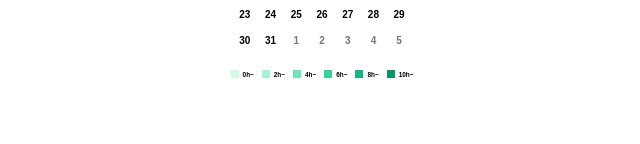
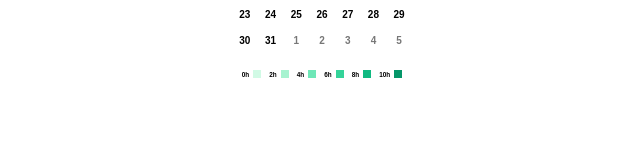
Before and after one commit to kkodai1209/heatmap-widget, a Next.js app: page / in a window 1280 px wide. Shown: the part 156-300 px from the top of the page, without its empty margins (318-958 px from the left). Built offline with nearby package versions, Linux system fonts and the light colour scheme; no server answers.

Commit message:
Fix Netlify deploy issues

```diff
--- a/src/app/page.js
+++ b/src/app/page.js
@@ -57,28 +57,28 @@ const HeatmapCalendar = () => {
       {/* 凡例を横並びに変更 */}
       <div className="mt-4 flex space-x-2">
         <div className="flex items-center space-x-1">
+          <span className="text-xxs font-bold text-black">0h</span>
           <div className="w-2 h-2 tile-green-1"></div>
-          <span className="text-xxs font-bold text-black">0h~</span>
         </div>
         <div className="flex items-center space-x-1">
+          <span className="text-xxs font-bold text-black">2h</span>
           <div className="w-2 h-2 tile-green-2"></div>
-          <span className="text-xxs font-bold text-black">2h~</span>
         </div>
         <div className="flex items-center space-x-1">
+          <span className="text-xxs font-bold text-black">4h</span>
           <div className="w-2 h-2 tile-green-3"></div>
-          <span className="text-xxs font-bold text-black">4h~</span>
         </div>
         <div className="flex items-center space-x-1">
+          <span className="text-xxs font-bold text-black">6h</span>
           <div className="w-2 h-2 tile-green-4"></div>
-          <span className="text-xxs font-bold text-black">6h~</span>
         </div>
         <div className="flex items-center space-x-1">
+          <span className="text-xxs font-bold text-black">8h</span>
           <div className="w-2 h-2 tile-green-5"></div>
-          <span className="text-xxs font-bold text-black">8h~</span>
         </div>
         <div className="flex items-center space-x-1">
+          <span className="text-xxs font-bold text-black">10h</span>
           <div className="w-2 h-2 tile-green-6"></div>
-          <span className="text-xxs font-bold text-black">10h~</span>
         </div>
       </div>
       <style>{`
```
